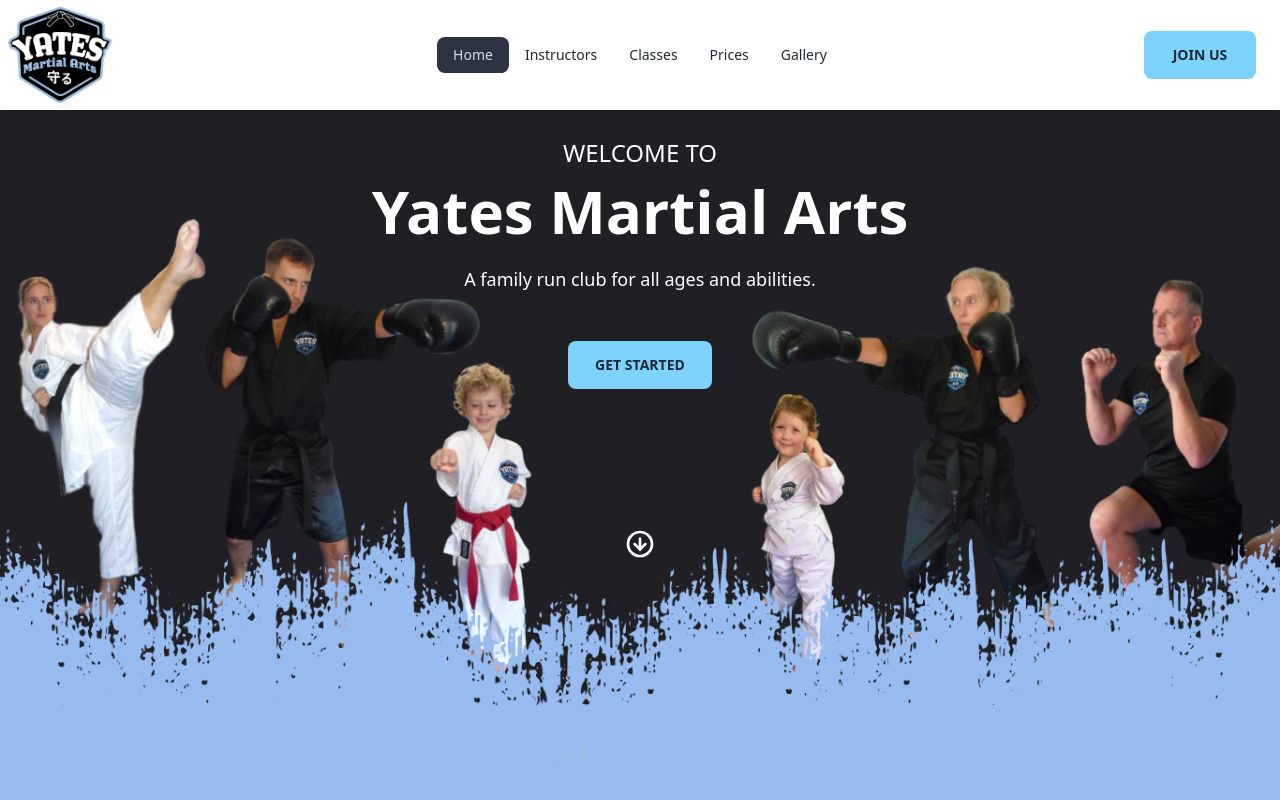
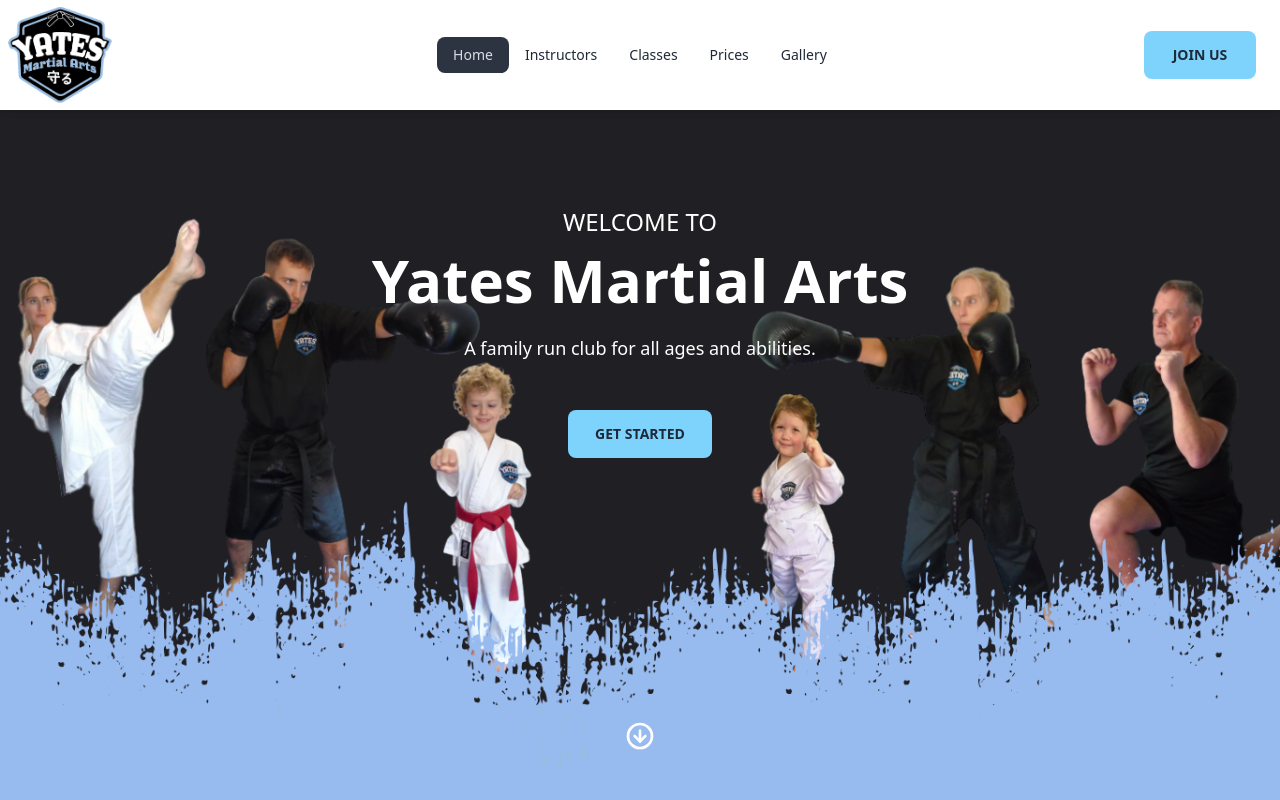
Before and after one commit to brandonscott4/yates-martial-arts, a React (Vite) app in the folder frontend/: page / in a window 1280 px wide. Shown: the top 800 px of the page. Built offline with nearby package versions, Linux system fonts and the light colour scheme.

Commit message:
fixed positioning of elements on hero image

```diff
--- a/frontend/src/routes/Home.jsx
+++ b/frontend/src/routes/Home.jsx
@@ -7,21 +7,26 @@
     <>
       <div className="relative">
         <div className="bg-[url('assets/hero-image.png')] h-[calc(100vh-110px)] w-full bg-cover bg-[center_25%]"></div>
-        <div className="absolute -top-36 lg:-top-48 w-full h-full flex flex-col items-center justify-center">
+        <div className="absolute top-0 left-0 w-full h-full flex flex-col">
           <Fade cascade damping={0.4} triggerOnce>
-            <p className="text-white text-2xl">WELCOME TO</p>
-            <h1 className="text-white font-bold text-4xl sm:text-6xl mt-3">
+            <div className="mt-16 md:mt-24">
+              <p className="text-white text-2xl text-center">WELCOME TO</p>
+              <h1 className="text-white font-bold text-4xl sm:text-6xl mt-3 text-center">
                 Yates Martial Arts
               </h1>
               <p className="text-white text-s sm:text-lg text-center mt-6">
                 A family run club for all ages and abilities.
               </p>
 
+              <div className="text-center mt-12">
                 <NavLink to="/contact">
-              <button className="btn bg-sky-300 w-36 mt-12 hover:bg-sky-400 border-0">
+                  <button className="btn bg-sky-300 w-36 hover:bg-sky-400 border-0">
                     Get Started
                   </button>
                 </NavLink>
+              </div>
+            </div>
+
             <div className="absolute bottom-10 left-1/2 transform -translate-x-1/2">
               <IconCircleArrowDown className="text-white w-8 h-8 animate-bounce" />
             </div>
```
Lines whose indentation alone changed are shown as unchanged.
